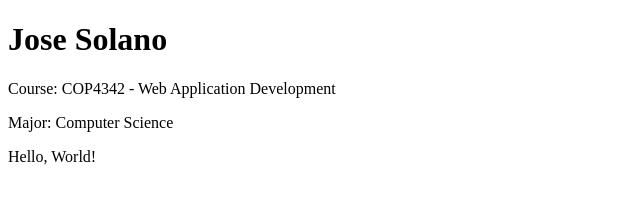
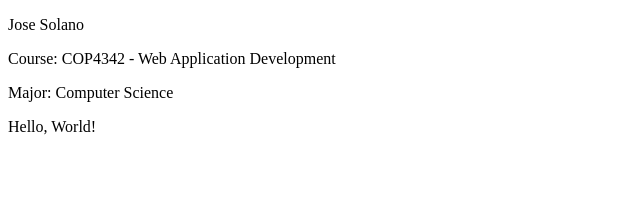
Before and after one commit to LeonardoHN07/basic-html-page, a plain HTML site: page index.html in a window 1280 px wide. Shown: the whole page, without its empty margins (0-640 px from the left). Drawn offline with Linux system fonts and the light colour scheme.

Commit message:
Update index.html

```diff
--- a/index.html
+++ b/index.html
@@ -10,7 +10,7 @@ Click nbfs://nbhost/SystemFileSystem/Templates/Other/html.html to edit this temp
         <meta name="viewport" content="width=device-width, initial-scale=1.0">
     </head>
     <body>
-         <h1>Jose Solano</h1>
+         <p>Jose Solano</p>
   <p>Course: COP4342 - Web Application Development</p>
   <p>Major: Computer Science</p>
   <p>Hello, World!</p>
```
